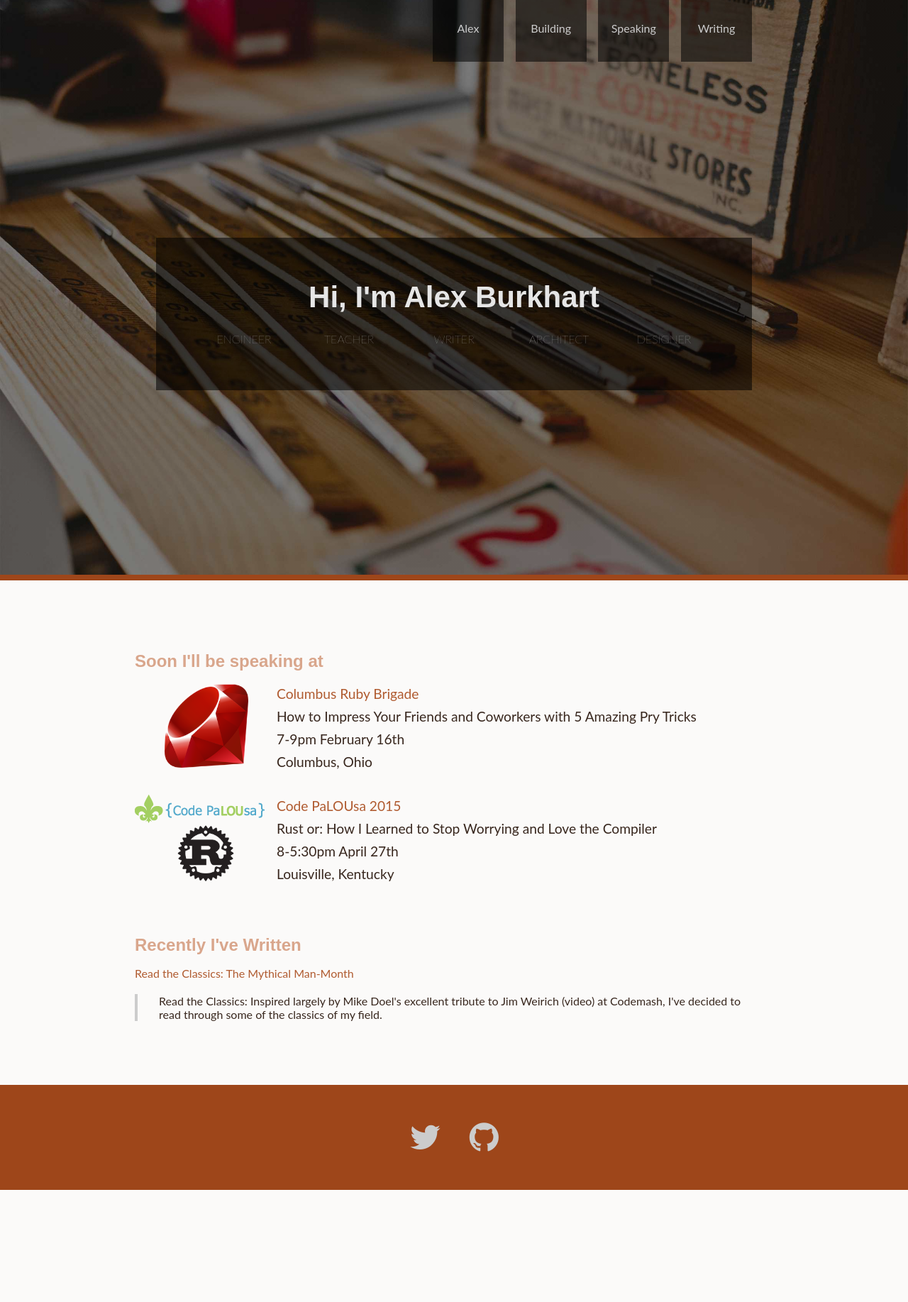
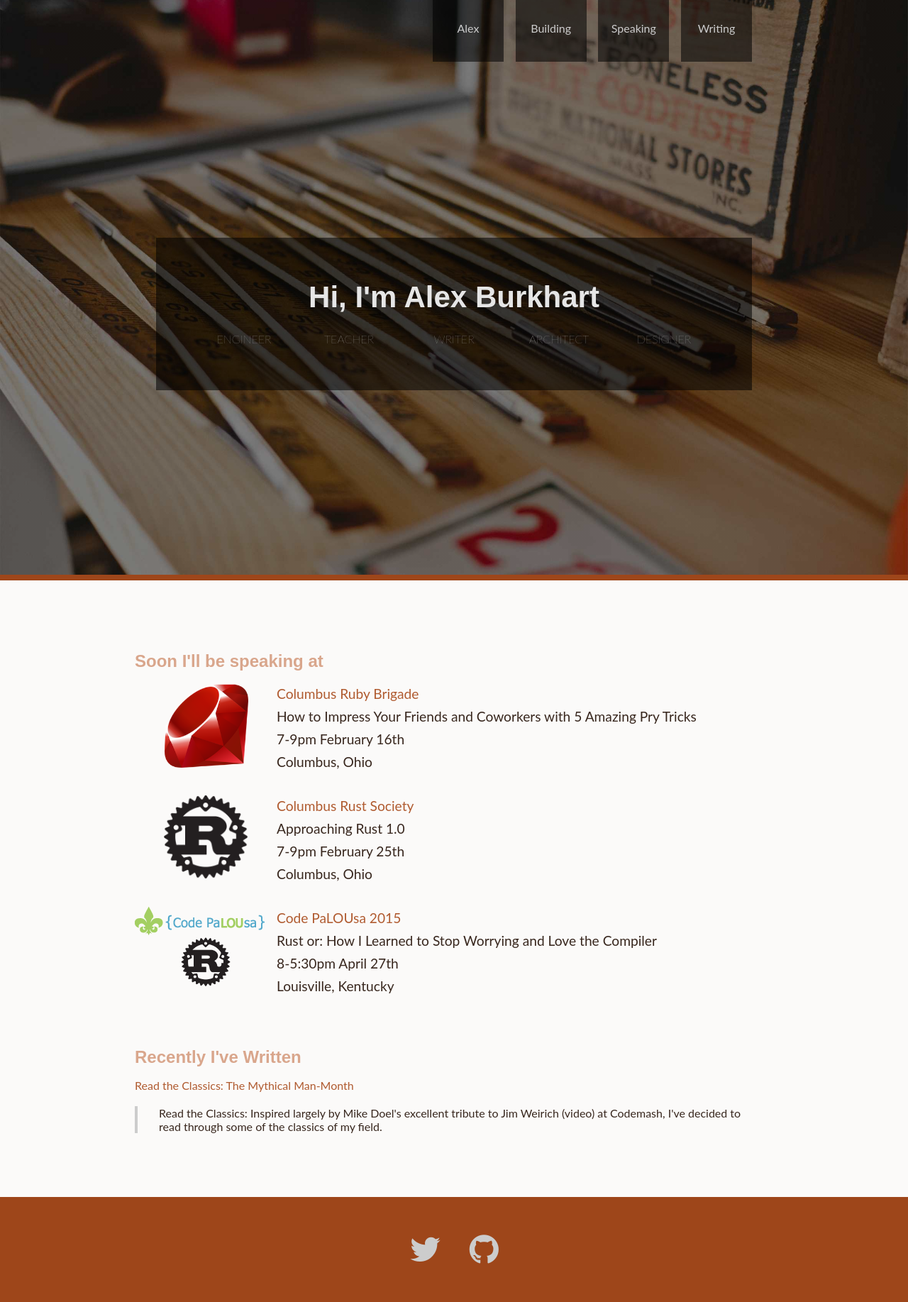
Before and after one commit to saterus/saterus.github.io, a Jekyll site: the page built from index.html, in a window 1280 px wide. Shown: the whole page at 71% size. Built offline with Jekyll 4.4.1, drawn with Linux system fonts in a browser that asks for light colours; nearby versions of some CDN libraries; before the commit the page ends 1677 px from its top, so only the background shows below that.

Commit message:
Add latest Rust Society talks

```diff
--- a/_sass/_layout.sass
+++ b/_sass/_layout.sass
@@ -156,8 +156,12 @@ article
       margin: 0 40px
 
     .rust-logo
-      +size(80px)
-      margin: 0 60px
+      +size(120px)
+      margin: 0 40px
+
+      &.small
+        +size(70px)
+        margin: 0 65px
 
   .speaking-engagement-details
     +flex(1 1 auto)
--- a/index.html
+++ b/index.html
@@ -24,9 +24,23 @@ title: Hi, I'm Alex Burkhart
 
     <div class="speaking-engagement">
       <div class="logo">
+        <a href="http://www.meetup.com/columbus-rs/">
+          <img class="rust-logo" src="/assets/images/rust-logo.png" alt="Rust Lang"/>
+        </a>
+      </div>
+      <ul class="speaking-engagement-details">
+        <li><a href="http://www.meetup.com/columbus-rs/">Columbus Rust Society</a></li>
+        <li>Approaching Rust 1.0</li>
+        <li>7-9pm February 25th</li>
+        <li>Columbus, Ohio</li>
+      </ul>
+    </div>
+
+    <div class="speaking-engagement">
+      <div class="logo">
         <a href="http://www.codepalousa.com/">
           <img class="code-palousa-logo" src="/assets/images/code-palousa-logo.png" alt="Code PaLOUsa 2015"/>
-          <img class="rust-logo" src="/assets/images/rust-logo.png" alt="Rust Lang"/>
+          <img class="rust-logo small" src="/assets/images/rust-logo.png" alt="Rust Lang"/>
         </a>
       </div>
       <ul class="speaking-engagement-details">
--- a/speaking/index.html
+++ b/speaking/index.html
@@ -20,8 +20,9 @@ subtitle: "or: I Talk A Lot"
 
     <h4>Past Topics have included</h4>
     <ul class="bulleted">
+      <li>The Cost of Ownership: Should You Rent or Buy?</li>
+      <li>Deep Dive into <a href="http://doc.rust-lang.org/nightly/std/sync/"><code>std::sync</code></a></li>
       <li>Introduction to Rust</li>
-      <li>Deep Dive into <a href="http://doc.rust-lang.org/nightly/std/sync/"><code>std::sync</code></a>.</li>
     </ul>
   </div>
 
```
